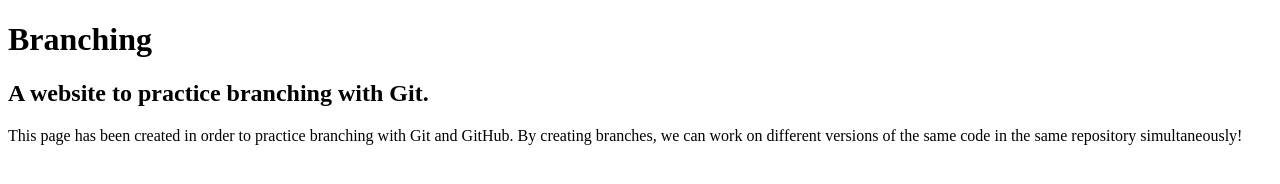
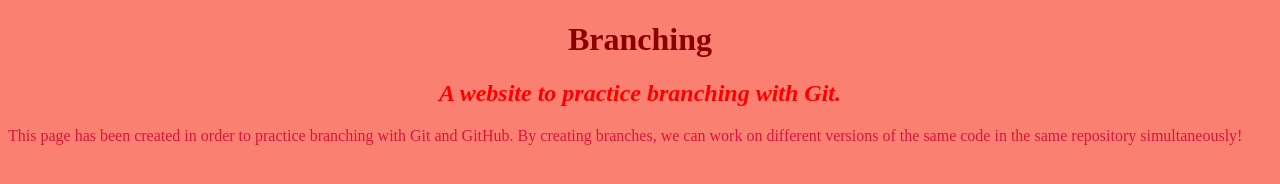
Before and after one commit to Carolwanzuu/branching-test, a plain HTML site: page index.html in a window 1280 px wide. Drawn offline with Linux system fonts and the light colour scheme.

Commit message:
added different style to css

```diff
--- a/index.css
+++ b/index.css
@@ -1,3 +1,15 @@
 h1 {
-    color: blue;
+    color: darkred;
+    text-align: center;
   }
+  h2 {
+    font-style: italic;
+    text-align: center;
+    color: red;
+  }
+  p {
+    color: crimson;
+  }
+  body {
+    background-color: salmon;
+  }
--- a/index.html
+++ b/index.html
@@ -2,7 +2,8 @@
 <html>
   <head>
     <title> Branching Practice Site </title>
-  </head>
+     <link rel="stylesheet" href="index.css">
+</head>
   <body>
     <h1> Branching </h1>
     <h2> A website to practice branching with Git. </h2>
```
